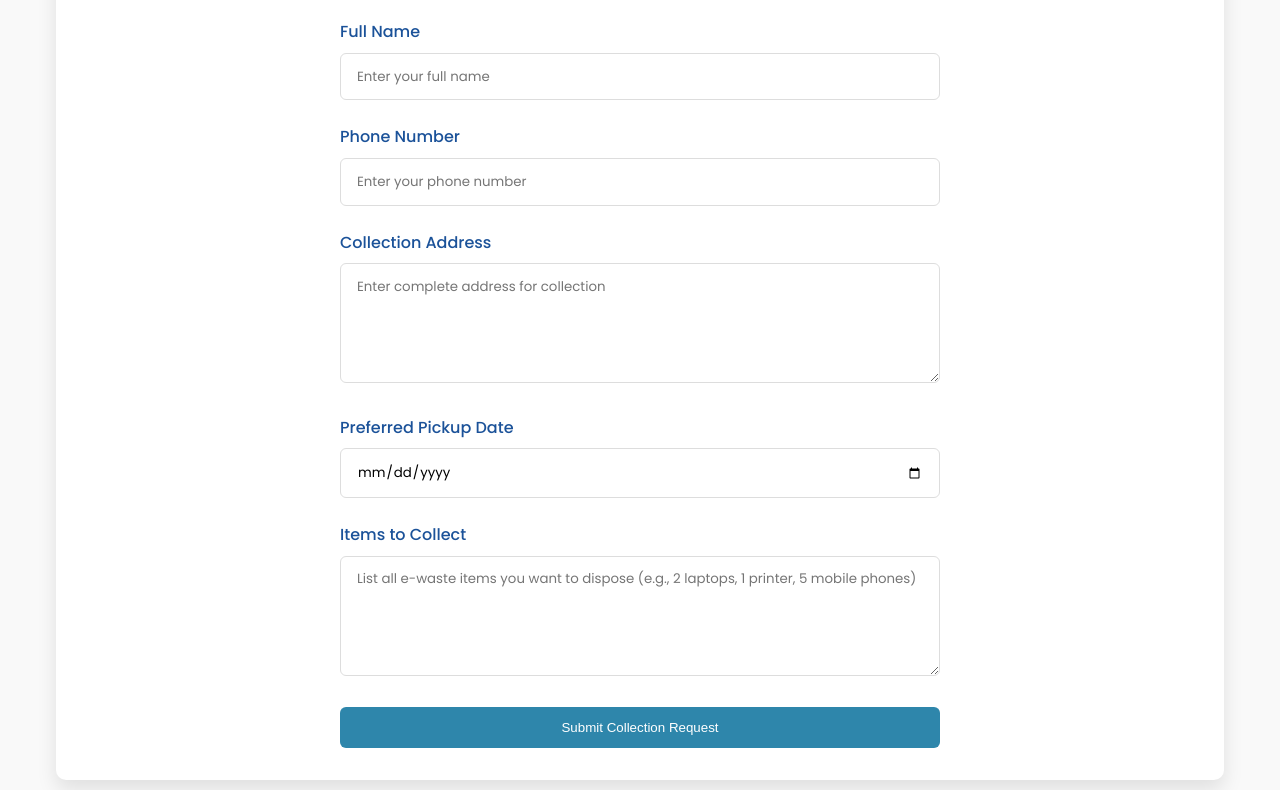
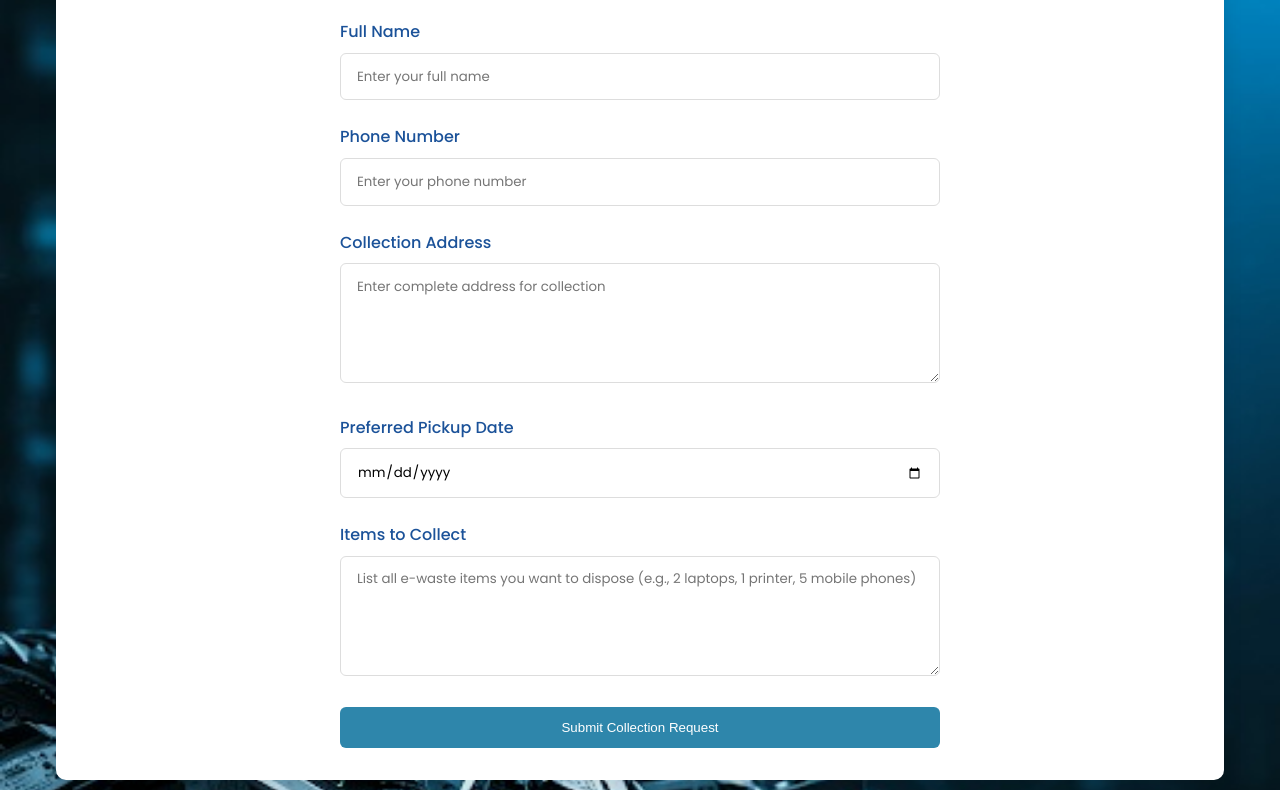
Before and after one commit to ManojKumarMithireddy/IWD_Hackathon, a plain HTML site: page NormUser/index.html in a window 1280 px wide. Shown: the part 256-1046 px from the top of the page. Drawn offline with Linux system fonts and the light colour scheme.

Commit message:
final changes to background imgs

```diff
--- a/NormUser/index.html
+++ b/NormUser/index.html
@@ -32,6 +32,9 @@
             color: var(--dark-color);
             line-height: 1.6;
             min-height: 100vh;
+            background-image: url('./bg.jpg');
+            background-size: cover;
+            background-repeat: no-repeat;
         }
 
         .header {
```
Also changed, not shown: index.html (+3 -0 lines), NormUser/bg.jpg (added), bg.jpg (added).
